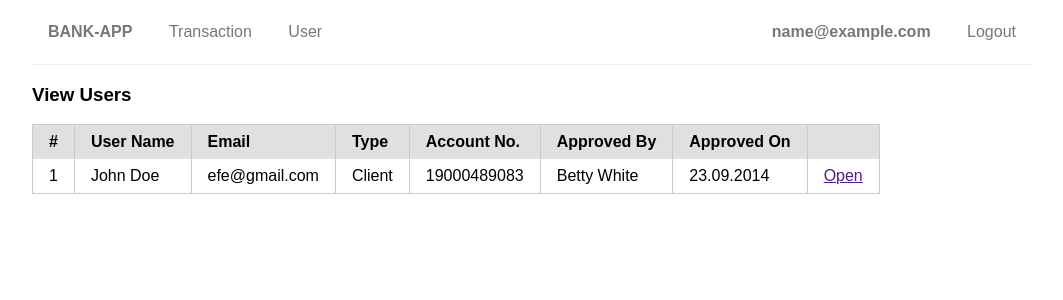
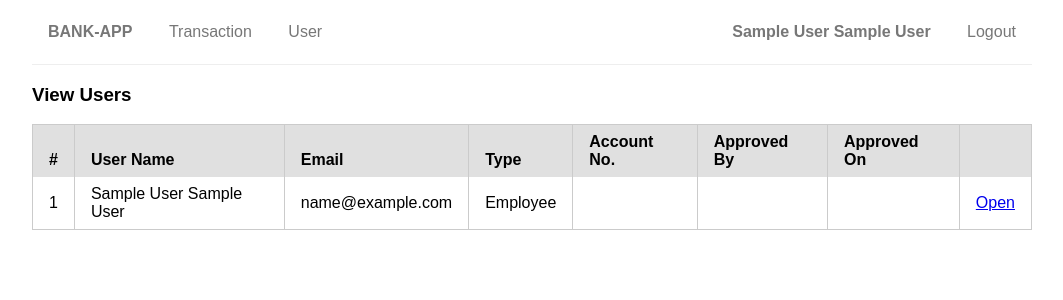
Before and after one commit to efdalustaoglu/secure-coding, a PHP site: page /view_users.php in a window 1280 px wide. Shown: the top 300 px of the page, without its empty margins (108-1171 px from the left). Run offline with PHP 8.4, Linux system fonts and the light colour scheme; the visitor is signed in with stand-in values (Sample User, id 1).

Commit message:
add more code for user registration / login / and users display

```diff
--- a/app/user.php
+++ b/app/user.php
@@ -6,6 +6,7 @@ require_once "db.php";
 
 // set session variables
 function saveSession($email, $usertype, $firstname, $lastname, $userid) {
+  startSession();
   $_SESSION['userid'] = $userid;
   $_SESSION['firstname'] = $firstname;
   $_SESSION['lastname'] = $lastname;
@@ -15,12 +16,14 @@ function saveSession($email, $usertype, $firstname, $lastname, $userid) {
 
 // start session
 function startSession() {
-  session_start();
+  if (session_id() === '') {
+    session_start();
+  }
 }
 
 // check if user is authenticated
 function isUserAuth() {
-  return !empty($_SESSION['email']);
+  return !empty($_SESSION['userid']);
 }
 
 // get session properties of authorized user
@@ -48,16 +51,17 @@ function login($email, $password) {
   $password = md5($password);
   $login = selectByEmailAndPassword($email, $password);
 
-  if (count($login) !== 1) {
+  if (!$login) {
     $return->value = false;
     $return->msg = "Invalid login credentials";
     return $return;
   }
 
   // save user to session
-  $firstname = $login['firstname'];
-  $lastname = $login['lastname'];
-  $userid = $login['userid'];
+  $firstname = $login->FIRST_NAME;
+  $lastname = $login->LAST_NAME;
+  $userid = $login->ID;
+  $usertype = $login->USER_TYPE;
   saveSession($email, $usertype, $firstname, $lastname, $userid);
 
   $return->value = true;
--- a/public/header.php
+++ b/public/header.php
@@ -74,7 +74,7 @@ require_once "../app/user.php";
         <ul class="pure-menu-list pull-right">
           <li class="pure-menu-item">
             <a href="#!" class="pure-menu-link">
-              <b><?php echo getAuthUser()->email; ?></b>
+              <b><?php echo getAuthUser()->firstname.' '.getAuthUser()->lastname; ?></b>
             </a>
           </li>
           <li class="pure-menu-item">
--- a/public/view_users.php
+++ b/public/view_users.php
@@ -29,16 +29,18 @@ include("header.php");
     </tr>
   </thead>
   <tbody>
+  <?php foreach($users as $user): ?>
     <tr>
-      <td>1</td>
-      <td>John Doe</td>
-      <td>efe@gmail.com</td>
-      <td>Client</td>
-      <td>19000489083</td>
-      <td>Betty White</td>
-      <td>23.09.2014</td>
-      <td><a href="">Open</a></td>
+      <td><?php echo $user->ID; ?></td>
+      <td><?php echo $user->FIRST_NAME.' '.$user->LAST_NAME; ?></td>
+      <td><?php echo $user->EMAIL; ?></td>
+      <td><?php echo $user->USER_TYPE === "C" ? "Client" : "Employee"; ?></td>
+      <td><?php echo empty($user->ACCOUNT_NUMBER) ? '' : $user->ACCOUNT_NUMBER; ?></td>
+      <td><?php echo $user->APPROVED_BY; ?></td>
+      <td><?php echo $user->DATE_APPROVED; ?></td>
+      <td><a href="view_user.php?id=<?php echo $user->ID; ?>">Open</a></td>
     </tr>
+  <?php endforeach; ?>
   </tbody>
 </table>
 
```
Also changed, not shown: app/db.php (+23 -5 lines).
